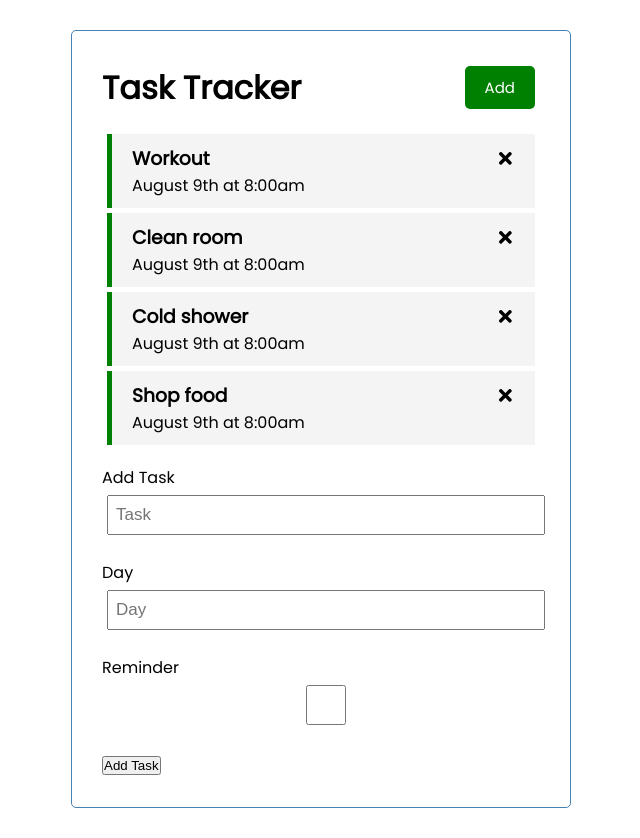
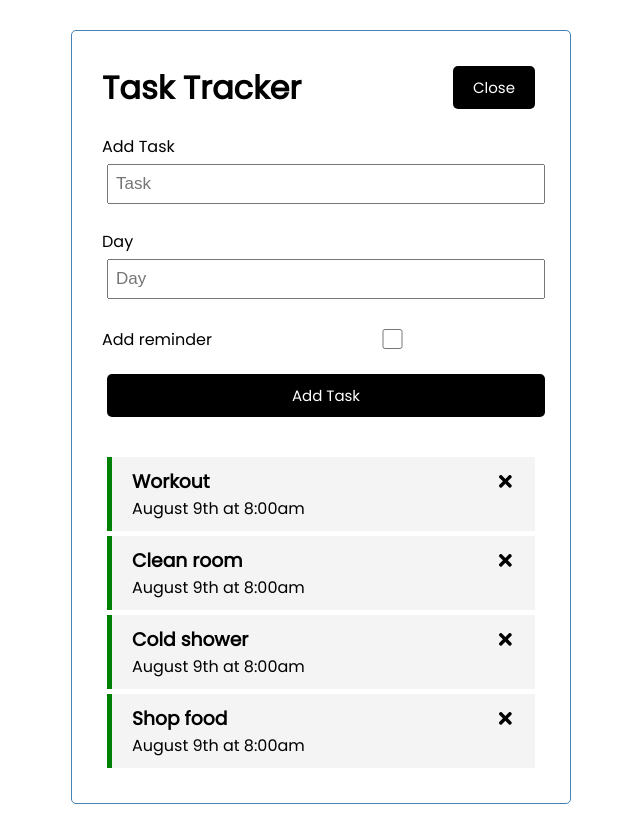
Before and after one commit to munrhalls/react_reconnaissance, a React (Create React App) app: page / in a window 1280 px wide. Both pictures are taken after a click on the button "Add". Shown: the whole page, without its empty margins (319-959 px from the left). Built offline with nearby package versions, Linux system fonts and the light colour scheme.

Commit message:
further drills & practice

```diff
--- a/src/App.js
+++ b/src/App.js
@@ -4,6 +4,7 @@ import Tasks from './components/Tasks';
 import AddTask from './components/AddTask';
 
 const App = () => {
+  const [isAddTaskShown, setIsAddTaskShown] = useState(false);
   const [tasks, setTasks] = useState(
     [
       {
@@ -33,6 +34,17 @@ const App = () => {
     ]
   )
 
+  const addTask = (task, day, reminder) => {
+    const newTask = {
+      id: tasks.length + 1,
+      text: task,
+      day: day,
+      reminder: reminder
+    }
+    const newTasks = [...tasks, newTask];
+    setTasks(newTasks);
+  }
+
   const deleteTask = (id) => {
     setTasks(tasks.filter((task) => task.id !== id));
   }
@@ -48,15 +60,19 @@ const App = () => {
     }));
   }
 
+  const toggleAddTask = () => {
+    setIsAddTaskShown(!isAddTaskShown);
+  }
+
   return (
     <div className="App container">
-      <Header title="Task Tracker" />
+      <Header title="Task Tracker" toggleAddTask={toggleAddTask} isAddTaskShown={isAddTaskShown}/>
+      {isAddTaskShown ? <AddTask addTask={addTask} /> : ''}
       {tasks.length > 0 ?
         <Tasks tasks={tasks} onDelete={deleteTask} toggleTask={toggleTask} />
         :
         ('No Tasks To Show')
       }
-      <AddTask />
     </div>
   );
 }
--- a/src/components/AddTask.js
+++ b/src/components/AddTask.js
@@ -1,20 +1,48 @@
-const AddTask = () => {
+import { useState } from "react";
+
+const AddTask = ({ addTask }) => {
+  const [task, setTask] = useState('');
+  const [day, setDay] = useState('');
+  const [reminder, setReminder] = useState(false);
+
+  const handleSubmit = (e) => {
+    e.preventDefault();
+    if (!task) {
+      alert('Please add task name.');
+      return;
+    }
+    addTask(task, day, reminder);
+    setTask('');
+    setDay('');
+    setReminder(false);
+  }
+
   return (
-    <form>
-      <div className='form-control'>
+    <form className="add-form"
+      onSubmit={handleSubmit}>
+      <div className="form-control">
         <label>Add Task</label>
-        <input type='text' placeholder='Task' />
+        <input type="text" placeholder="Task"
+          value={task}
+          onChange={(e) => setTask(e.target.value)} />
       </div>
-      <div className='form-control'>
+      <div className="form-control">
         <label>Day</label>
-        <input type='text' placeholder='Day' />
+        <input type="text" placeholder="Day"
+          value={day}
+          onChange={(e) => setDay(e.target.value)}
+        />
       </div>
-      <div className='form-control'>
-        <label>Reminder</label>
-        <input type='checkbox' />
+      <div className="form-control form-control-check">
+        <label>Add reminder</label>
+        <input type="checkbox"
+          checked={reminder}
+          onChange={() => setReminder(!reminder)}
+        />
       </div>
 
-      <input type='submit' value='Add Task' />
+      <input type="submit" value="Add Task" className="btn btn-block"
+      />
     </form>
   )
 }
--- a/src/components/Button.js
+++ b/src/components/Button.js
@@ -1,8 +1,8 @@
-const Button = ({ color, text, onClick }) => {
+const Button = ({ color, text, toggleAddTask }) => {
   return (
     <header>
       <button
-        onClick={onClick}
+        onClick={toggleAddTask}
         style={{ backgroundColor: color }} className='btn'>
         {text}
       </button>
--- a/src/components/Header.js
+++ b/src/components/Header.js
@@ -1,14 +1,10 @@
 import Button from './Button';
 
-export const Header = ({ title }) => {
-  const onClick = (e) => {
-    console.log('Click');
-  }
-
+export const Header = ({ title, toggleAddTask, isAddTaskShown }) => {
   return (
     <header className="header">
       <h1>{title}</h1>
-      <Button onClick={onClick} color="green" text="Add" />
+      <Button toggleAddTask={toggleAddTask} color={isAddTaskShown ? 'black' : 'green'} text={isAddTaskShown ? 'Close' : 'Add'} />
     </header>
   )
 }
```
